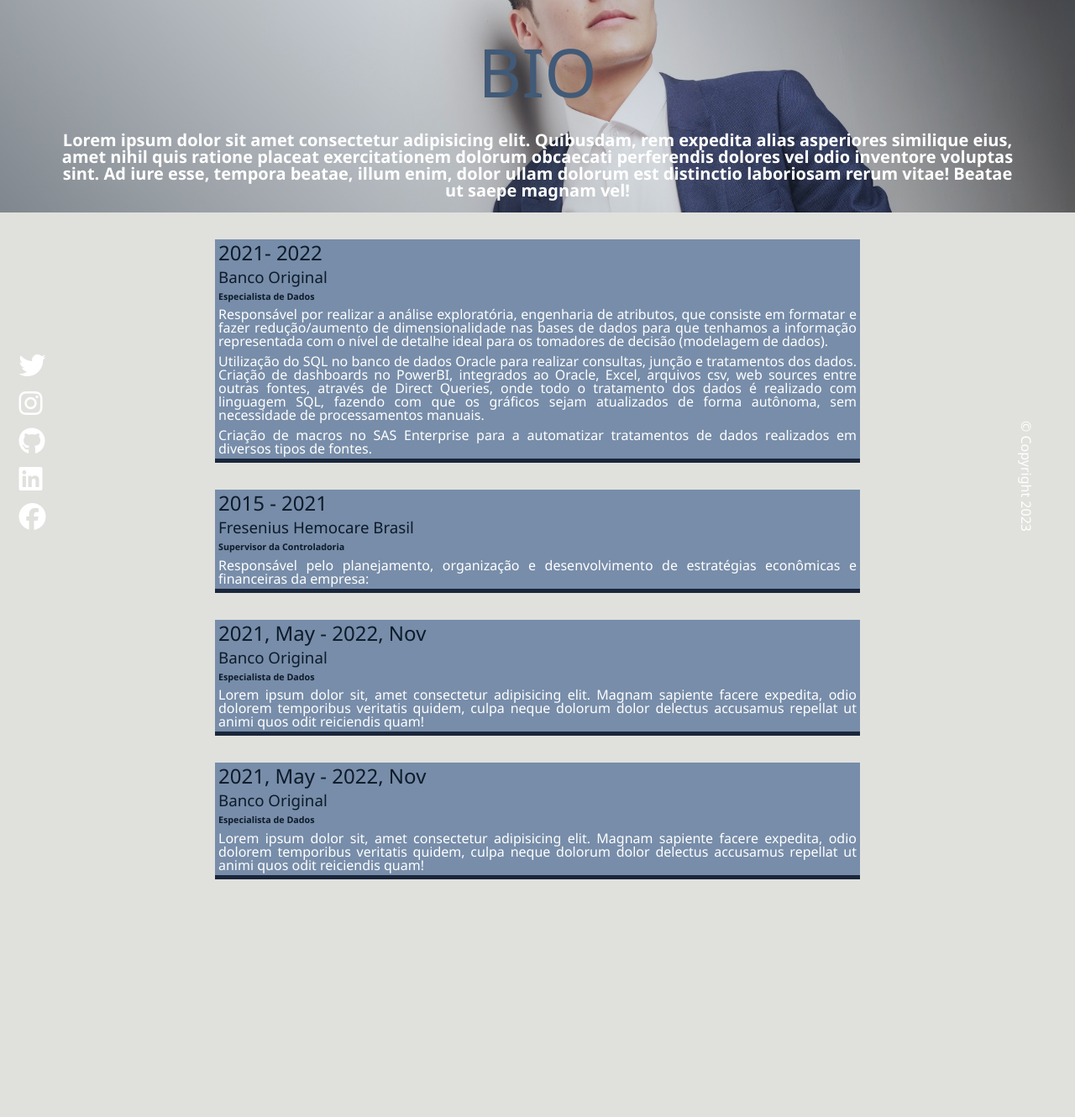
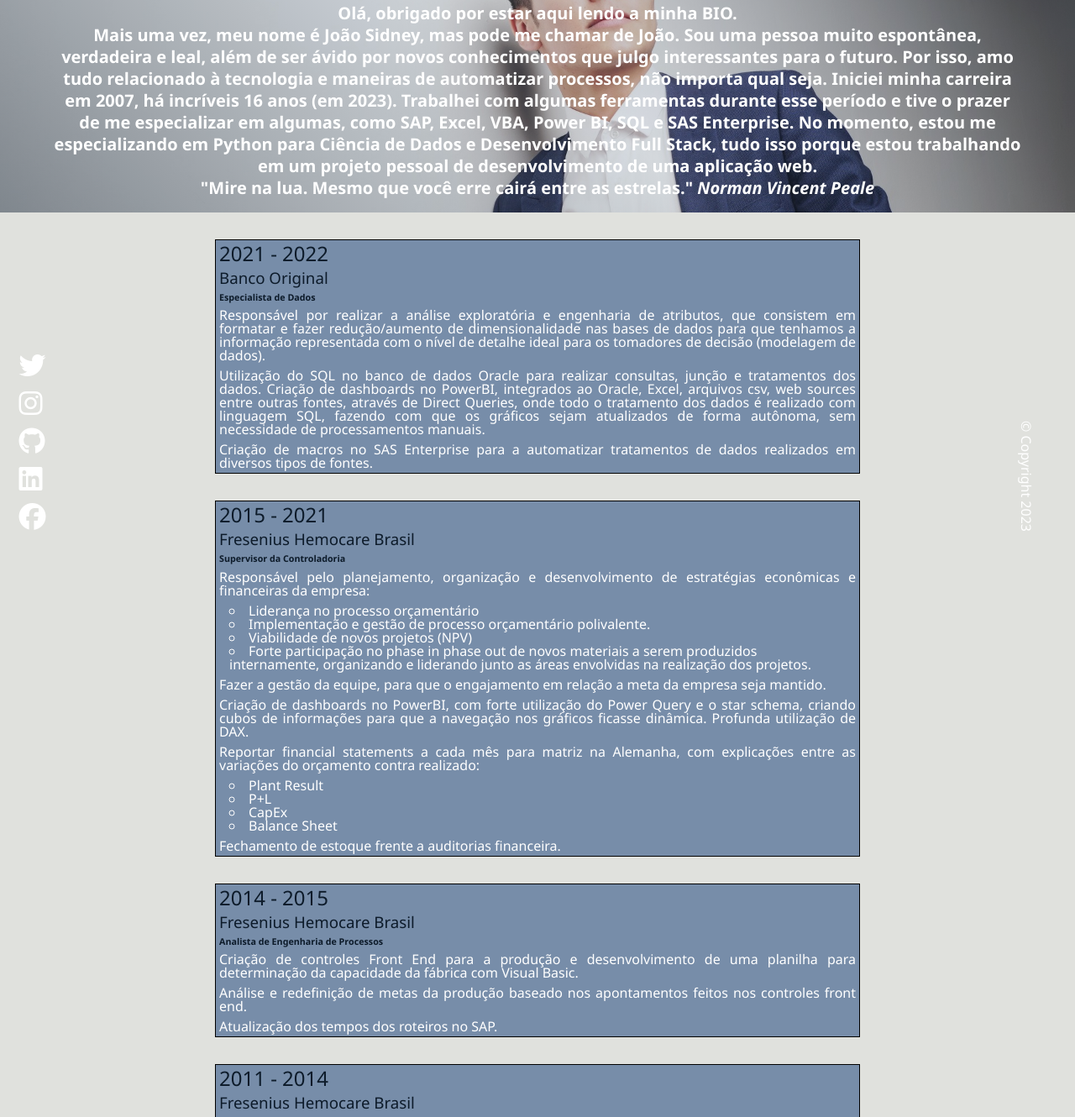
Before and after one commit to cassianoj/myWebsite, a plain HTML site: page about.html in a window 1280 px wide. Shown: the part 147-1477 px from the top of the page at 84% size. Before the commit the page ends 1194 px from the top, so only its background shows below. Drawn offline with Linux system fonts and the light colour scheme.

Commit message:
Atualizacao de dados das páginas.

```diff
--- a/about.html
+++ b/about.html
@@ -47,15 +47,20 @@
             <div class="about_me">
                 <h2 class="about_me_title">BIO</h2>
 
-                <p class="about_me_description">Lorem ipsum dolor sit amet consectetur adipisicing elit. Quibusdam, rem expedita alias asperiores similique eius, amet nihil quis ratione placeat exercitationem dolorum obcaecati perferendis dolores vel odio inventore voluptas sint. Ad iure esse, tempora beatae, illum enim, dolor ullam dolorum est distinctio laboriosam rerum vitae! Beatae ut saepe magnam vel!</p>
+                <p class="about_me_description">Olá, obrigado por estar aqui lendo a minha BIO.</p>
+                <p class="about_me_description">Mais uma vez, meu nome é João Sidney, mas pode me chamar de João. Sou uma pessoa muito espontânea, verdadeira e leal, além de ser ávido por novos conhecimentos que julgo interessantes para o futuro. Por isso, amo tudo relacionado à tecnologia e maneiras de automatizar processos, não importa qual seja. Iniciei minha carreira em 2007, há incríveis 16 anos (em 2023). Trabalhei com algumas ferramentas durante esse período e tive o prazer de me especializar em algumas, como SAP, Excel, VBA, Power BI, SQL e SAS Enterprise. No momento, estou me especializando em Python para Ciência de Dados e Desenvolvimento Full Stack, tudo isso porque estou trabalhando em um projeto pessoal de desenvolvimento de uma aplicação web.</p>
+                <blockquote class="about_me_description">
+                    "Mire na lua. Mesmo que você erre cairá entre as estrelas."
+                    <cite><a href="https://pt.wikipedia.org/wiki/Norman_Vincent_Peale" target="_blank">Norman Vincent Peale</a></cite>
+                </blockquote>
             </div>
 
             <div class="jobs">
                 <div class="jobs_job">
-                    <h2 class="jobs_job_period">2021- 2022</h2>
+                    <h2 class="jobs_job_period">2021 - 2022</h2>
                     <h3 class="jobs_job_company">Banco Original</h3>
                     <h6 class="jobs_job_company">Especialista de Dados</h6>
-                    <p class="jobs_job_description">Responsável por realizar a análise exploratória, engenharia de atributos, que consiste em formatar e fazer redução/aumento de dimensionalidade nas bases de dados para que tenhamos a informação representada com o nível de detalhe ideal para os tomadores de decisão (modelagem de dados).</p>
+                    <p class="jobs_job_description">Responsável por realizar a análise exploratória e engenharia de atributos, que consistem em formatar e fazer redução/aumento de dimensionalidade nas bases de dados para que tenhamos a informação representada com o nível de detalhe ideal para os tomadores de decisão (modelagem de dados).</p>
                     <p class="jobs_job_description">Utilização do SQL no banco de dados Oracle para realizar consultas, junção e tratamentos dos dados. Criação de dashboards no PowerBI, integrados ao Oracle, Excel, arquivos csv, web sources entre outras fontes, através de Direct Queries, onde todo o tratamento dos dados é realizado com linguagem SQL, fazendo com que os gráficos sejam atualizados de forma autônoma, sem necessidade de processamentos manuais.</p>
                     <p class="jobs_job_description">Criação de macros no SAS Enterprise para a automatizar tratamentos de dados realizados em diversos tipos de fontes.</p>
                 </div>
@@ -64,19 +69,38 @@
                     <h3 class="jobs_job_company">Fresenius Hemocare Brasil</h3>
                     <h6 class="jobs_job_company">Supervisor da Controladoria</h6>
                     <p class="jobs_job_description">Responsável pelo planejamento, organização e desenvolvimento de estratégias econômicas e financeiras da empresa:</p>
+                    <ul class="ulist">
+                        <li class="lista">Liderança no processo orçamentário</li>
+                        <li class="lista">Implementação e gestão de processo orçamentário polivalente.</li>
+                        <li class="lista">Viabilidade de novos projetos (NPV)</li>
+                        <li class="lista">Forte participação no phase in phase out de novos materiais a serem produzidos internamente, organizando e liderando junto as áreas envolvidas na realização dos projetos.</li>
+                    </ul>
+                    <p class="jobs_job_description">Fazer a gestão da equipe, para que o engajamento em relação a meta da empresa seja mantido.</p>
+                    <p class="jobs_job_description">Criação de dashboards no PowerBI, com forte utilização do Power Query e o star schema, criando cubos de informações para que a navegação nos gráficos ficasse dinâmica. Profunda utilização de DAX.</p>
+                    <p class="jobs_job_description">Reportar financial statements a cada mês para matriz na Alemanha, com explicações entre as variações do orçamento contra realizado:</p>
+                    <ul class="ulist">
+                        <li class="lista">Plant Result</li>
+                        <li class="lista">P+L</li>
+                        <li class="lista">CapEx</li>
+                        <li class="lista">Balance Sheet</li>
+                    </ul>
+                    <p class="jobs_job_description">Fechamento de estoque frente a auditorias financeira.</p>
                 </div>
                 <div class="jobs_job">
-                    <h2 class="jobs_job_period">2021, May - 2022, Nov</h2>
-                    <h3 class="jobs_job_company">Banco Original</h3>
-                    <h6 class="jobs_job_company">Especialista de Dados</h6>
-                    <p class="jobs_job_description">Lorem ipsum dolor sit, amet consectetur adipisicing elit. Magnam sapiente facere expedita, odio dolorem temporibus veritatis quidem, culpa neque dolorum dolor delectus accusamus repellat ut animi quos odit reiciendis quam!</p>
+                    <h2 class="jobs_job_period">2014 - 2015</h2>
+                    <h3 class="jobs_job_company">Fresenius Hemocare Brasil</h3>
+                    <h6 class="jobs_job_company">Analista de Engenharia de Processos</h6>
+                    <p class="jobs_job_description">Criação de controles Front End para a produção e desenvolvimento de uma planilha para determinação da capacidade da fábrica com Visual Basic.</p>
+                    <p class="jobs_job_description">Análise e redefinição de metas da produção baseado nos apontamentos feitos nos controles front end.</p>
+                    <p class="jobs_job_description">Atualização dos tempos dos roteiros no SAP.</p>
                 </div>
                 <div class="jobs_job">
-                    <h2 class="jobs_job_period">2021, May - 2022, Nov</h2>
-                    <h3 class="jobs_job_company">Banco Original</h3>
-                    <h6 class="jobs_job_company">Especialista de Dados</h6>
-                    <p class="jobs_job_description">Lorem ipsum dolor sit, amet consectetur adipisicing elit. Magnam sapiente facere expedita, odio dolorem temporibus veritatis quidem, culpa neque dolorum dolor delectus accusamus repellat ut animi quos odit reiciendis quam!</p>
+                    <h2 class="jobs_job_period">2011 - 2014</h2>
+                    <h3 class="jobs_job_company">Fresenius Hemocare Brasil</h3>
+                    <h6 class="jobs_job_company">Analista de Planejamento e Controle de Produção</h6>
+                    <p class="jobs_job_description">Adequação das demandas de vendas à produção, definição da capacidade a ser instalada a cada revisão de volume (forecasts), desenvolvimento de KPIs para acompanhamento de atendimento da produção em relação a demanda de vendas, criação de algoritmos para definição de programação detalhada da produção e definição de demanda de compra de matérias-primas perante os fornecedores, nacionais e importados.</p>
                 </div>
+
             </div>
 
             <div class="social-icons">
--- a/scss/_about.scss
+++ b/scss/_about.scss
@@ -23,6 +23,8 @@
             color: set-text-color($secondary-color);
             font-weight: 700;
             text-align: center;
+            line-height: 1.3;
+
         }
     }
 
@@ -37,6 +39,7 @@
         &_job{
             background-color: $forth-color;
             border-bottom: 5px solid $secondary-color;
+            border: 1px solid black;
             h2, h3, h6 {
                 padding: 0.25rem;
                 color: $primary-color;
@@ -44,6 +47,14 @@
             p{
                 text-align: justify;
                 padding: 0.25rem;
+            }
+            .ulist{
+                list-style-position: inside;
+                padding: 0.25rem 1rem;
+
+                .lista{
+                    list-style-type: circle;
+                }
             }
         }
     }
```
Also changed, not shown: contact.html (+5 -5 lines), projects.html (+5 -5 lines), css/main.css.
